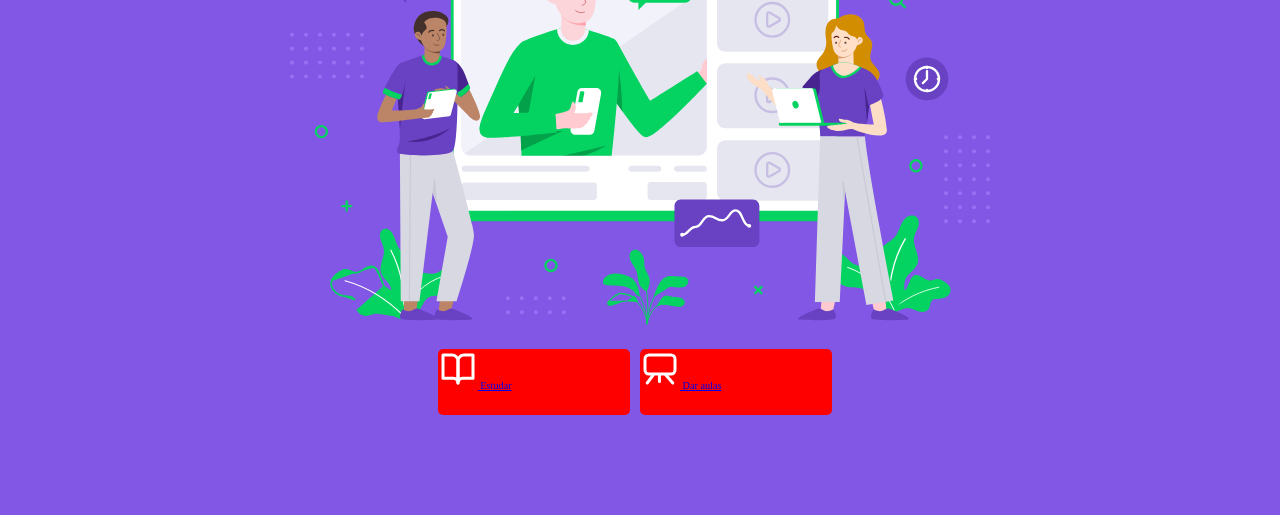
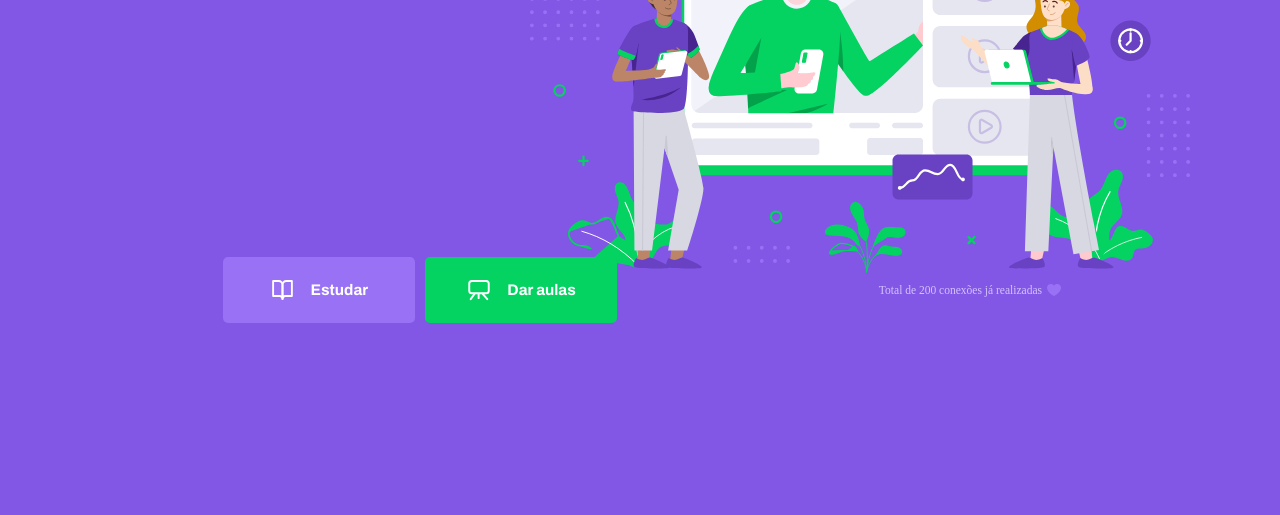
Before and after one commit to ThiagoOliveiraCordeiro/Plataforma-Proffy, a plain HTML site: page src/index.html in a window 1280 px wide. Shown: the part 285-800 px from the top of the page. Drawn offline with Linux system fonts and the light colour scheme; a web font is replaced by a local one.

Commit message:
class two, partial two

```diff
--- a/src/index.html
+++ b/src/index.html
@@ -32,6 +32,11 @@
             </a>
 
         </div>
+
+        <p class="total-conections">
+            Total de 200 conexões já realizadas
+            <img src="/images/icons/purple-heart.svg" alt="Coração roxo">
+        </p>
     </div>
 </body>
 </html>
--- a/src/styles/partials/page-landing.css
+++ b/src/styles/partials/page-landing.css
@@ -42,4 +42,75 @@
     border-radius: 0.8rem;
     background-color: red;
     margin-right:  1.6rem;
+
+    font: 700 2.4rem Archivo;
+
+    display: flex;
+    align-items: center;
+    justify-content: center;
+
+    text-decoration: none;
+
+    color: var(--color-button-text);
+
+    transition: background 0.2s;
 }
+
+.buttons-container a img {
+    width: 4rem;
+    margin-right: 2.4rem;
+}
+
+.buttons-container a.study {
+    background: var(--color-primary-lighter);
+}
+
+.buttons-container a.study:hover {
+    background-color: var(--color-primary-light);
+}
+
+.buttons-container a.give-classes {
+    background-color: var(--color-secondary);
+    margin-right: 0;
+}
+
+.buttons-container a.give-classes:hover {
+    background: var(--color-secondary-dark);
+}
+
+.total-conections {
+    font-size: 1.8rem;
+
+    display: flex;
+    align-items: center;
+    justify-content: center;
+}
+
+.total-conections img {
+    margin-left: 0.8rem;
+}
+
+@media (min-width: 1100px) {
+    #page-landing #container {
+        max-width: 1100px;
+        display: grid;
+        grid-template-columns: 2fr 1fr 2fr;
+        grid-template-rows: 350px 1fr;
+        grid-template-areas:
+        'proffy image image'
+        'button button texting';
+    }
+
+    .logo-container {
+        grid-area: proffy;
+    }
+    .hero-image {
+        grid-area: image;
+    }
+    .buttons-container {
+        grid-area: button;
+    }
+    .total-conections {
+        grid-area: texting;
+    }
+}
```
